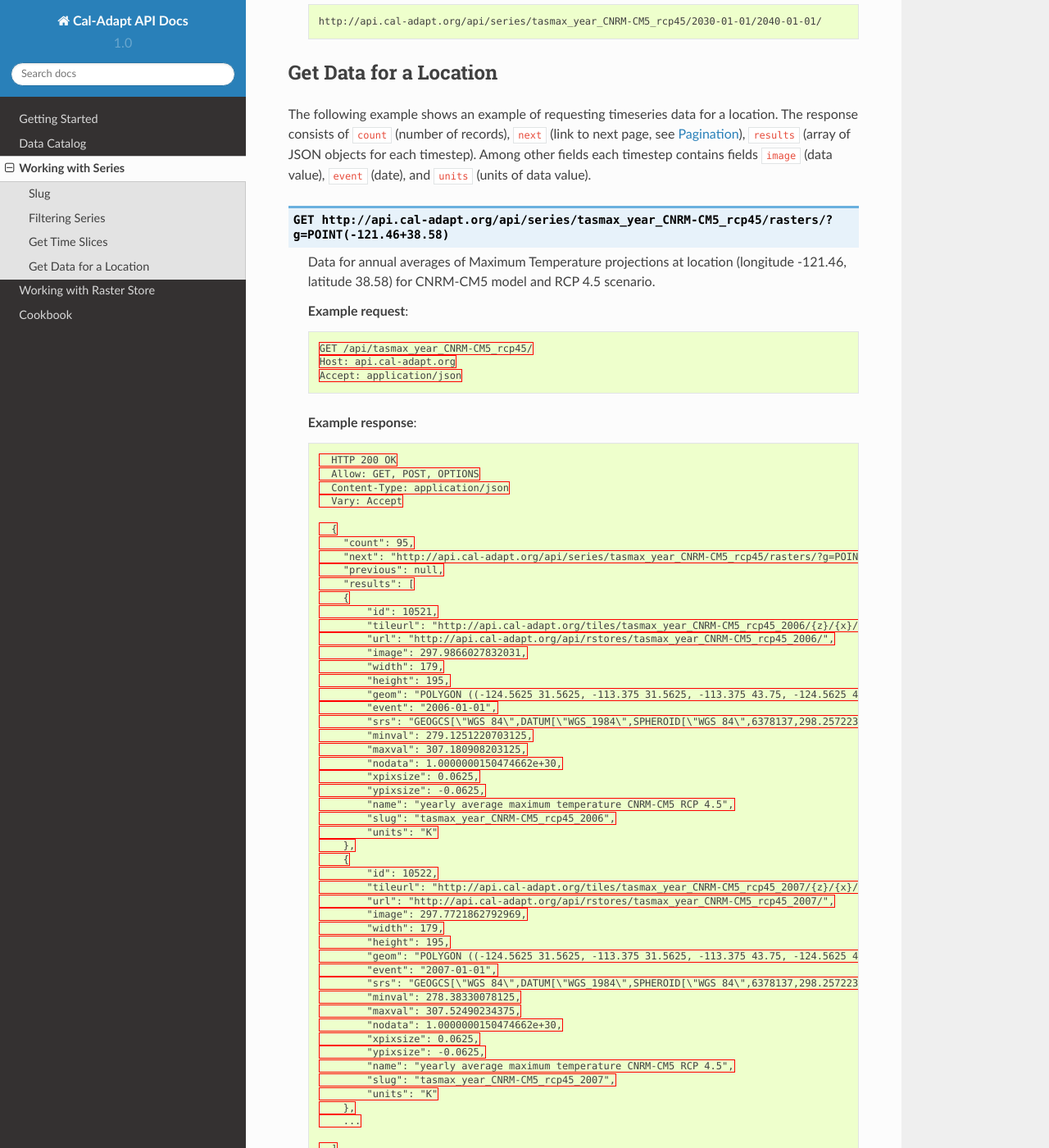
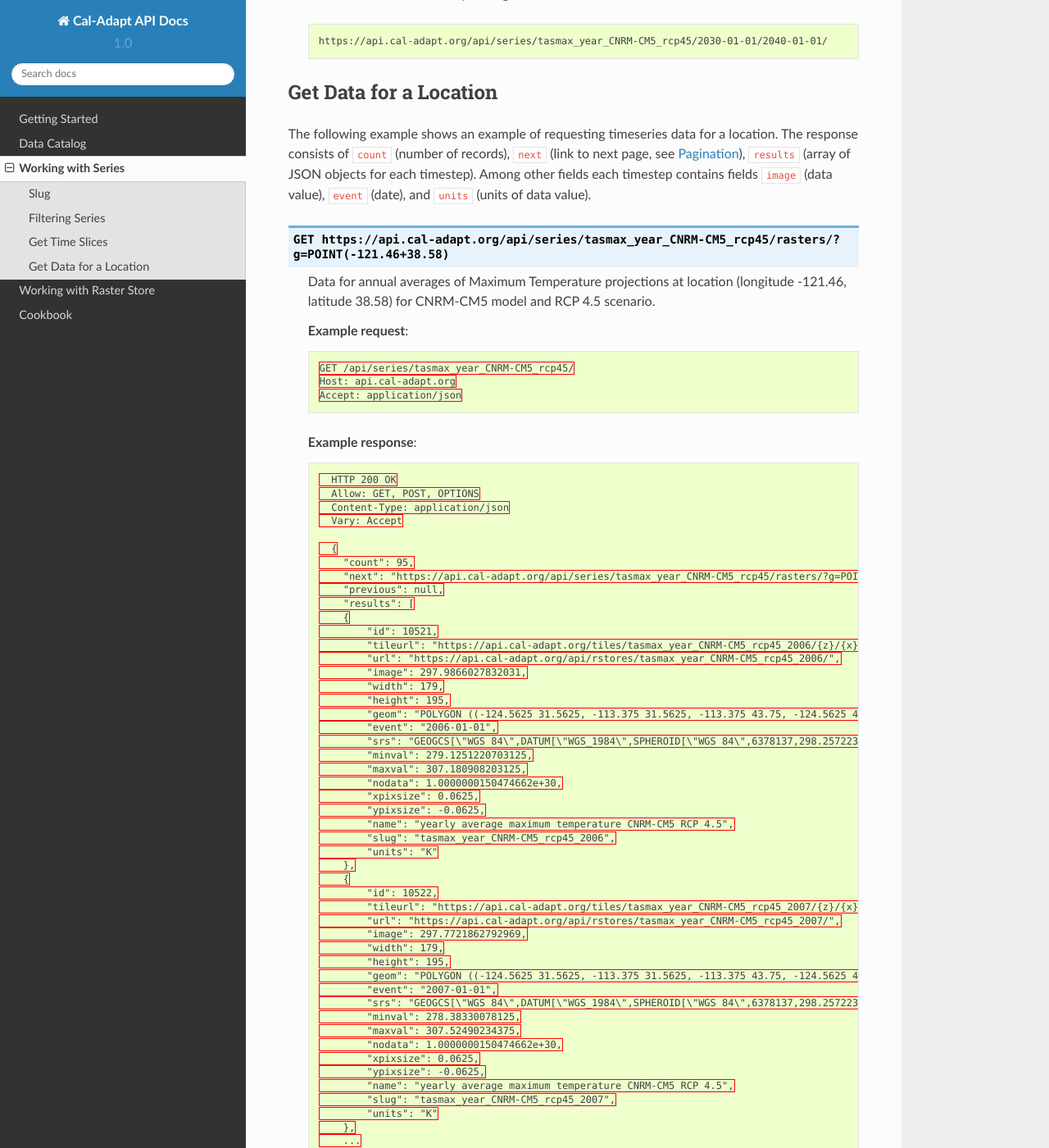
Before and after one commit to berkeley-gif/caladapt-docs, a Sphinx documentation site: the page built from docs/source/series.rst, in a window 1280 px wide and 1400 px high, scrolled down 973 px. Shown: the whole window at 82% size. Built offline with Sphinx 7.4.7 and the Read the Docs theme 2.0.0, drawn with Linux system fonts in a browser that asks for light colours; some of the changed lines change nothing that is shown; some of the changed text lies outside the part shown.

Commit message:
Update raster series description, use https

```diff
--- a/docs/source/series.rst
+++ b/docs/source/series.rst
@@ -1,15 +1,14 @@
 .. _working-with-series:
-
 
 ************************
 Working with Series
 ************************
 
-A Raster Series List is a collection of Raster Series Instance and is represented by the endpoint:
+A Raster Series list is a collection of individual raster time series which is represented by this endpoint:
 
   .. sourcecode:: xml
 
-    http://api.cal-adapt.org/api/series/<slug>/
+    https://api.cal-adapt.org/api/series/{slug}/
 
 
 Slug
@@ -19,7 +18,7 @@
 
   .. sourcecode:: xml
 
-    http://api.cal-adapt.org/api/series/tasmax_year_CNRM-CM5_rcp45/
+    https://api.cal-adapt.org/api/series/tasmax_year_CNRM-CM5_rcp45/
 
 
 .. _filtering-series:
@@ -31,13 +30,13 @@
 
   .. sourcecode:: xml
 
-    http://api.cal-adapt.org/api/series/?name=yearly+average+maximum+temperature
+    https://api.cal-adapt.org/api/series/?name=yearly+average+maximum+temperature
 
 Or by ``slug``.
 
   .. sourcecode:: xml
 
-    http://api.cal-adapt.org/api/series/?slug=tasmax_year_CCSM4
+    https://api.cal-adapt.org/api/series/?slug=tasmax_year_CCSM4
 
 
 Get Time Slices
@@ -47,14 +46,13 @@
 
   .. sourcecode:: xml
 
-    http://api.cal-adapt.org/api/series/tasmax_year_CNRM-CM5_rcp45/rasters/
+    https://api.cal-adapt.org/api/series/tasmax_year_CNRM-CM5_rcp45/rasters/
 
 A time slice can be retrieved by adding start and end dates to the URL.
 
   .. sourcecode:: xml
 
-    http://api.cal-adapt.org/api/series/tasmax_year_CNRM-CM5_rcp45/2030-01-01/2040-01-01/
-
+    https://api.cal-adapt.org/api/series/tasmax_year_CNRM-CM5_rcp45/2030-01-01/2040-01-01/
 
 
 Get Data for a Location
@@ -62,7 +60,7 @@
 
 The following example shows an example of requesting timeseries data for a location. The response consists of ``count`` (number of records), ``next`` (link to next page, see :ref:`pagination`), ``results`` (array of JSON objects for each timestep). Among other fields each timestep contains fields  ``image`` (data value), ``event`` (date), and ``units`` (units of data value).
 
-.. http:get:: http://api.cal-adapt.org/api/series/tasmax_year_CNRM-CM5_rcp45/rasters/?g=POINT(-121.46+38.58)
+.. http:get:: https://api.cal-adapt.org/api/series/tasmax_year_CNRM-CM5_rcp45/rasters/?g=POINT(-121.46+38.58)
 
    Data for annual averages of Maximum Temperature projections at location (longitude -121.46, latitude 38.58) for CNRM-CM5 model and RCP 4.5 scenario.
 
@@ -70,7 +68,7 @@
 
    .. sourcecode:: http
 
-      GET /api/tasmax_year_CNRM-CM5_rcp45/
+      GET /api/series/tasmax_year_CNRM-CM5_rcp45/
       Host: api.cal-adapt.org
       Accept: application/json
 
@@ -85,13 +83,13 @@
 
       {
         "count": 95,
-        "next": "http://api.cal-adapt.org/api/series/tasmax_year_CNRM-CM5_rcp45/rasters/?g=POINT%28-121.46+38.58%29&page=2",
+        "next": "https://api.cal-adapt.org/api/series/tasmax_year_CNRM-CM5_rcp45/rasters/?g=POINT%28-121.46+38.58%29&page=2",
         "previous": null,
         "results": [
         {
             "id": 10521,
-            "tileurl": "http://api.cal-adapt.org/tiles/tasmax_year_CNRM-CM5_rcp45_2006/{z}/{x}/{y}.png",
-            "url": "http://api.cal-adapt.org/api/rstores/tasmax_year_CNRM-CM5_rcp45_2006/",
+            "tileurl": "https://api.cal-adapt.org/tiles/tasmax_year_CNRM-CM5_rcp45_2006/{z}/{x}/{y}.png",
+            "url": "https://api.cal-adapt.org/api/rstores/tasmax_year_CNRM-CM5_rcp45_2006/",
             "image": 297.9866027832031,
             "width": 179,
             "height": 195,
@@ -109,8 +107,8 @@
         },
         {
             "id": 10522,
-            "tileurl": "http://api.cal-adapt.org/tiles/tasmax_year_CNRM-CM5_rcp45_2007/{z}/{x}/{y}.png",
-            "url": "http://api.cal-adapt.org/api/rstores/tasmax_year_CNRM-CM5_rcp45_2007/",
+            "tileurl": "https://api.cal-adapt.org/tiles/tasmax_year_CNRM-CM5_rcp45_2007/{z}/{x}/{y}.png",
+            "url": "https://api.cal-adapt.org/api/rstores/tasmax_year_CNRM-CM5_rcp45_2007/",
             "image": 297.7721862792969,
             "width": 179,
             "height": 195,
```
